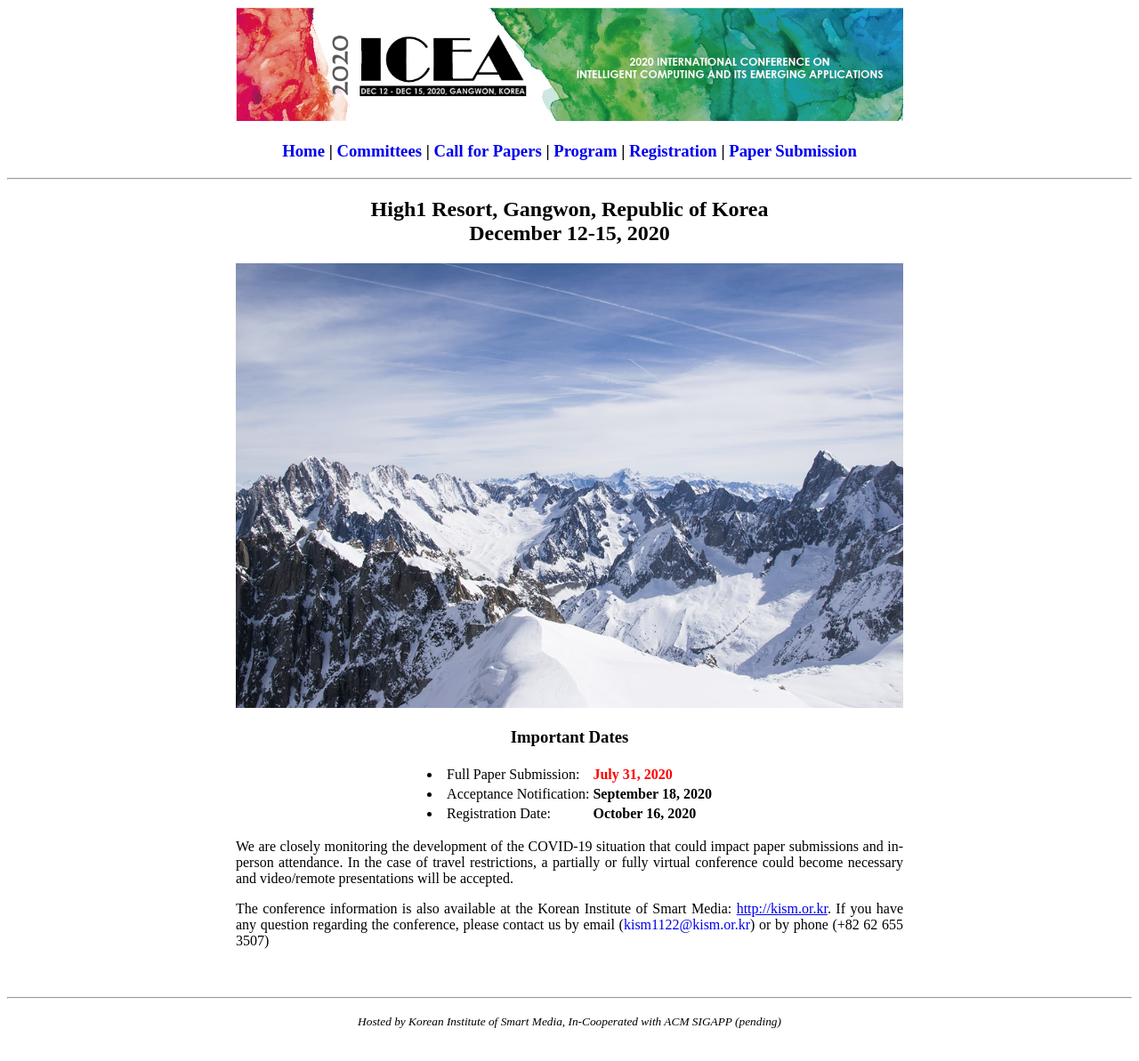
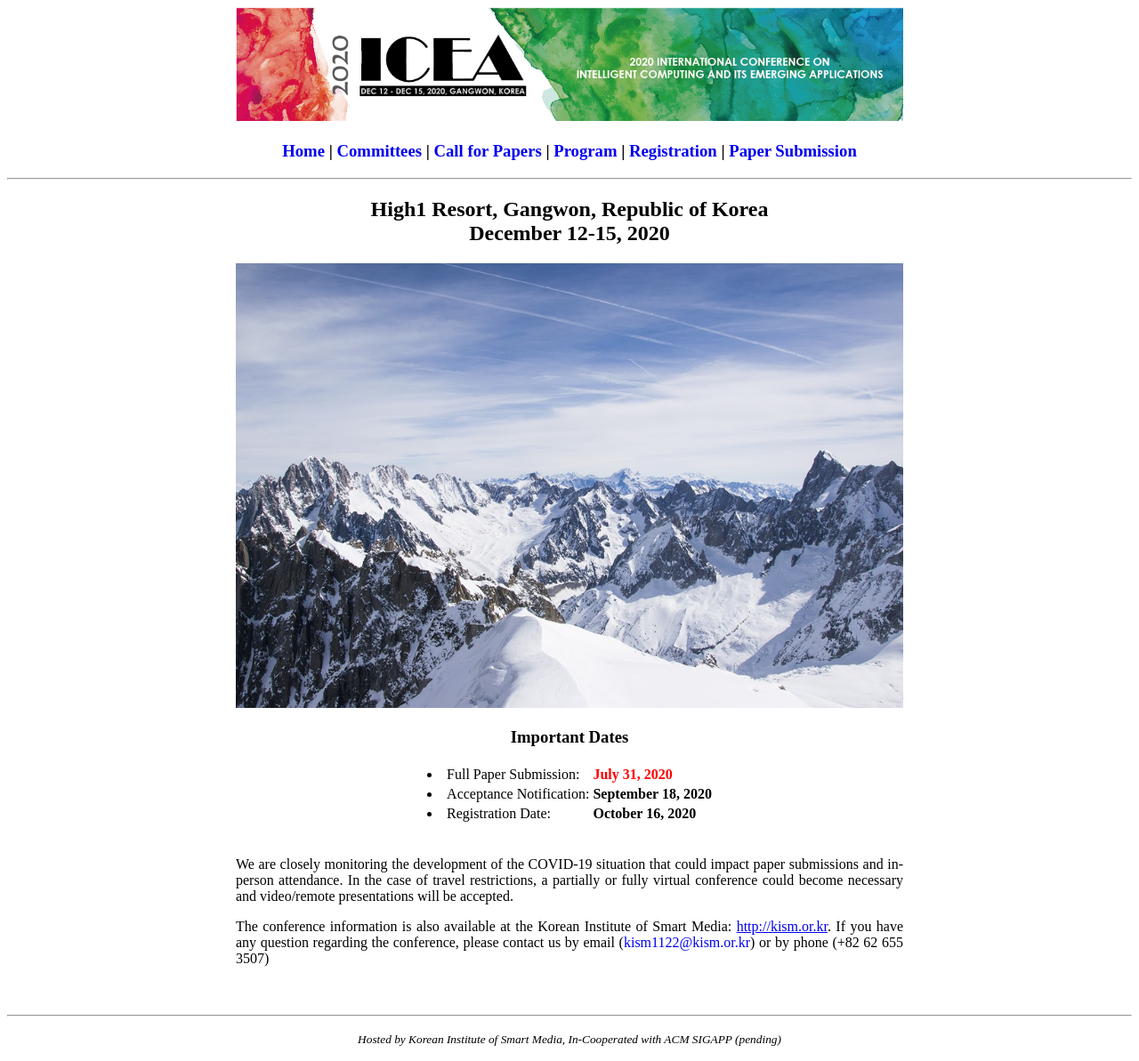
Before and after one commit to icea-conf/2020, a Jekyll site: the page built from index.html, in a window 1280 px wide. Shown: the whole page at 89% size. Built offline with Jekyll 4.4.1, drawn with Linux system fonts in a browser that asks for light colours; the list of posts is cut into pages by our own code.

Commit message:
Update index.html

```diff
--- a/index.html
+++ b/index.html
@@ -10,7 +10,6 @@
                         High1 Resort, Gangwon, Republic of Korea</br>
                         December 12-15, 2020
                   </h2>
-            <center>
 
             <img src="https://icea-conf.github.io/2020/image/ICEA2020-Background.jpg" alt="" style="max-width: 100%; height: auto;">
 
@@ -45,8 +44,9 @@
                         </tbody>
                   </table>
             </div>
+            </center>
 
-            <div>
+            <div style="padding-top:20px">
                   <p style="text-align: justify">We are closely monitoring the development of the COVID-19 situation that could impact paper submissions and in-person attendance. In the case of travel restrictions, a partially or fully virtual conference could become necessary and video/remote presentations will be accepted.</p>
                   <p style="text-align: justify">The conference information is also available at the Korean Institute of Smart Media: <a href='http://kism.or.kr/'>http://kism.or.kr</a>. If you have any question regarding the conference, please contact us by email (<a style="text-decoration:none" href="mailto:kism1122@kism.or.kr">kism1122@kism.or.kr</a>) or by phone (+82 62 655 3507)</p>
             </div>
```
